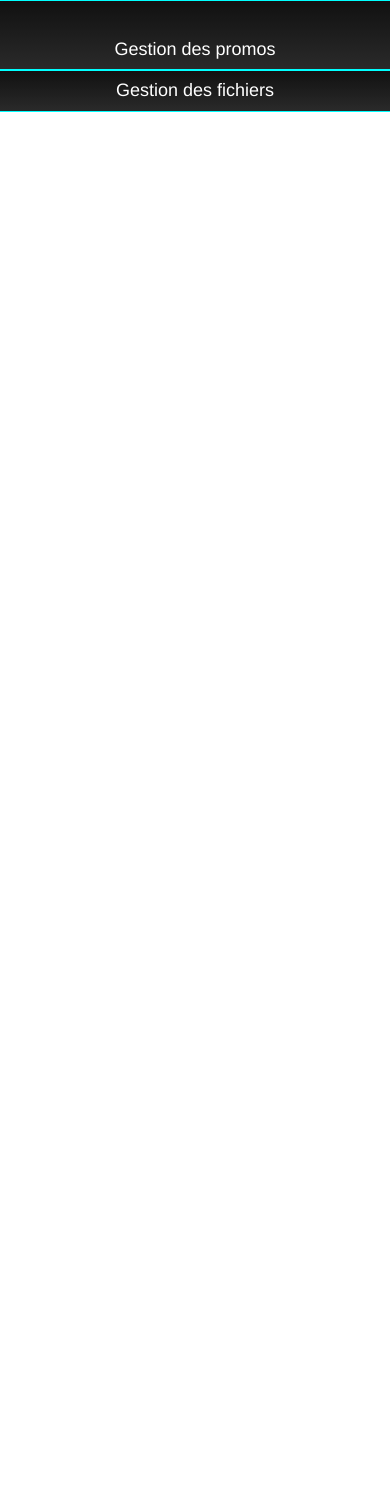
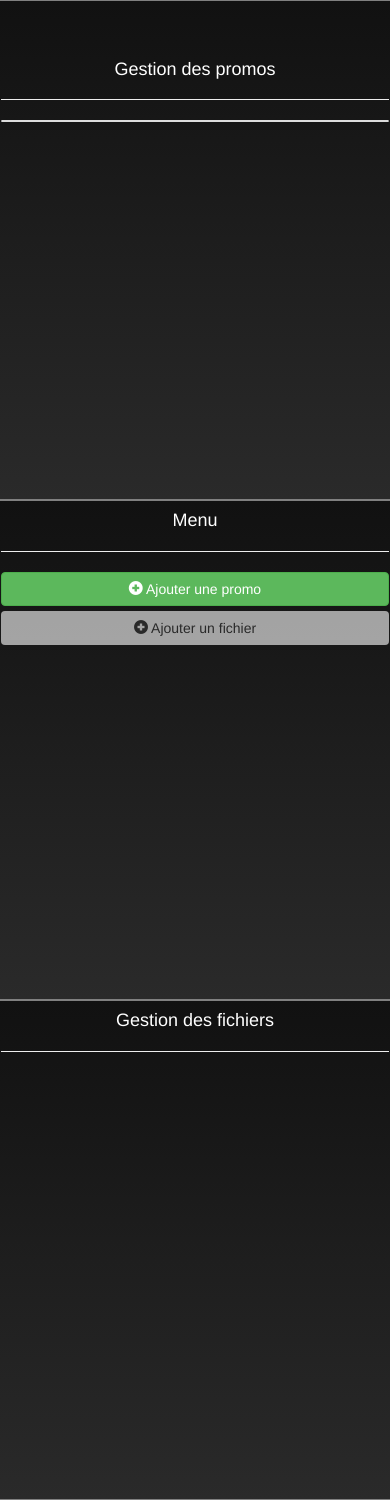
Before and after one commit to artentica/Framenade, a PHP site: the page made by site/views/adm_panel.html.php in a window 390 px wide. Before the commit the page ends 112 px from the top, so only its background shows below. Run offline with PHP 8.4, Linux system fonts and the light colour scheme; the template is opened without the code that fills it, so the values that code supplies are empty.

Commit message:
ajout menu + liste des promos

```diff
--- a/site/JS/adm_panel.js
+++ b/site/JS/adm_panel.js
@@ -1,6 +1,6 @@
 $(document).ready( function()
 { // quand la page a fini de se charger
-	$("#list-photos").sortable({
+	/*$("#list-photos").sortable({
 		// initialisation de Sortable sur #list-photos
 		placeholder: 'highlight',
 		// classe à ajouter à l'élément fantome
@@ -15,8 +15,34 @@ $(document).ready( function()
   	});
   	$("#list-photos").disableSelection();
 	// on désactive la possibilité au navigateur de faire des sélections
+    $("#datepicker").datepicker();*/
+	$(document).on('click', "a.edit-promo", function() {
+		console.log( $(this).attr('value') );
+	});
+	$(document).on('click', "a.delete-promo", function() {
+		console.log( $(this).attr('value') );
+	});
 
-
-
-    $("#datepicker").datepicker();
+	$.getJSON( "index.php/fonction_file/list_promo", function( data )
+	{
+	  	var promos = [];
+		console.log( data );
+	  	$.each( data, function( key, val )
+		{
+			var id = val['id'];
+			promos.push( '<tr id="'
+							+ id
+							+ '"><td>'
+							+ val['libelle']
+							+ '</td><td>' // OPTION DE LA LISTE
+							+ '<a  class="edit-promo" title="Modifier le nom" value="'
+							+ id
+							+ '"><span class="glyphicon glyphicon-pencil"></span></a> '
+							+ '<a  class="delete-promo" title="Supprimer la promo" value="'
+							+ id
+							+ '"><span class="glyphicon glyphicon-ban-circle"></span></a>'
+							+ '</td></tr>' );
+	  	});
+		$('#list_promos').html( promos );
+	});
 });
--- a/site/css/adm_panel.css
+++ b/site/css/adm_panel.css
@@ -72,14 +72,20 @@ h1
 	background-color: #00498f;
 	color: #799ec1;
 	margin: 0;
+	padding: 10px
 }
 h4
 {
 	color: white;
 }
+#main-container
+{
+	background-image:linear-gradient(to bottom, #00488f, #001c38);
+}
 .subPanel
 {
 	background-image:linear-gradient(to top, #2a2a2a, #111111);
-	border: 1px solid aqua;
+	border: 1px solid grey;
 	border-radius: 15px;
+	min-height: 500px;
 }
--- a/site/views/adm_panel.html.php
+++ b/site/views/adm_panel.html.php
@@ -1,18 +1,35 @@
 <?php content_for('link'); ?>
 	<link rel="stylesheet" href="css/animate.css">
-	<link rel="stylesheet" href="css/jquery-ui.theme.min.css">
+	<!--link rel="stylesheet" href="css/jquery-ui.theme.min.css"-->
 	<link rel="stylesheet" href="css/jquery-ui.min.css">
 	<link rel="stylesheet" href="css/adm_panel.css">
 <?php end_content_for() ?>
 <?php content_for('body'); ?>
-	<div class="row">
+	<div class="row" id="main-container">
 		<h1 class="col-xs-12 text-center">Gestion des fichiers</h1>
-		<div class="subPanel col-sm-6 text-center">
-			<h4>Gestion des promos</h4>
+		<div id="notification"></div>
 
+		<div class="subPanel col-md-5 text-center">
+			<h4>Gestion des promos</h4><hr>
+			<div class="panel panel-default">
+				<table class="text-left table table-striped table-hover" id="list_promos" >
+
+				</table>
+			</div>
 		</div>
-		<div class="subPanel col-sm-6 text-center">
-			<h4>Gestion des fichiers</h4>
+
+		<div class="subPanel col-md-2 text-center">
+			<h4>Menu</h4><hr>
+			<button class="btn btn-success btn-block">
+				<i class="glyphicon glyphicon-plus-sign"></i> Ajouter une promo
+			</button>
+			<button class="btn btn-inverse btn-block disabled">
+				<i class="glyphicon glyphicon-plus-sign"></i> Ajouter un fichier
+			</button>
+		</div>
+
+		<div class="subPanel col-md-5 text-center">
+			<h4>Gestion des fichiers</h4><hr>
 		</div>
 	</div>
 
```
Also changed, not shown: .brackets.json (added).
